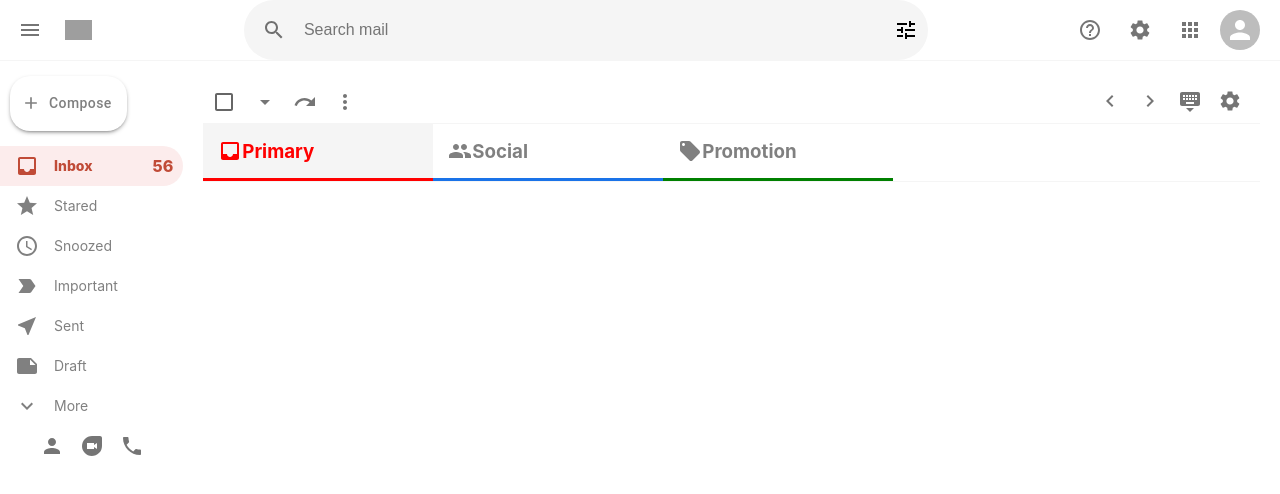
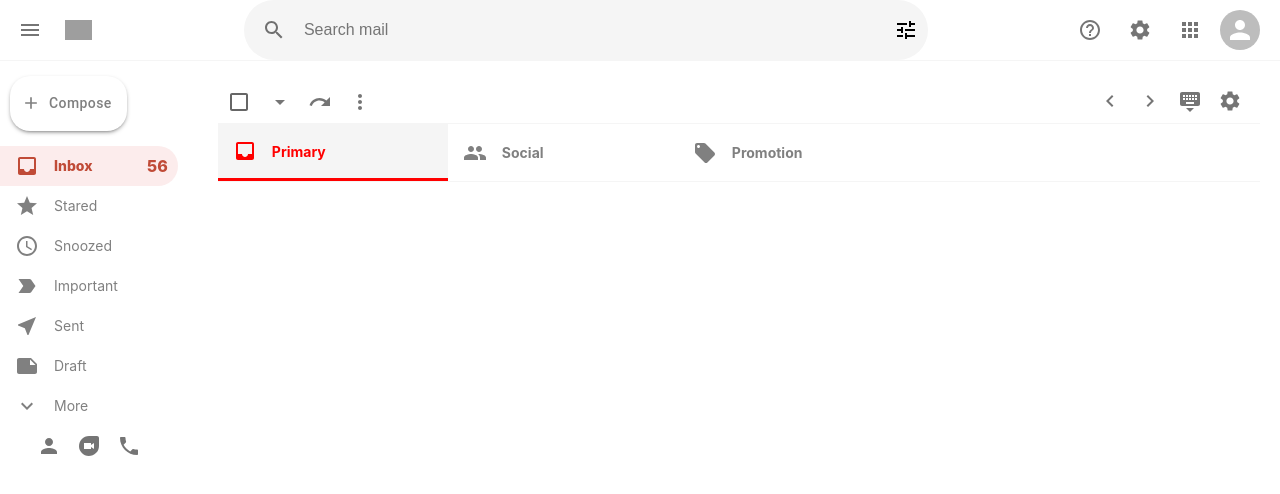
Before and after one commit to arsalan1664/gmail, a React (Create React App) app: page / in a window 1280 px wide. Shown: the top 494 px of the page. Built offline with nearby package versions, Linux system fonts and the light colour scheme; grey boxes are pictures that could not be loaded.

Commit message:
ready for email list building

```diff
--- a/src/Section.css
+++ b/src/Section.css
@@ -6,8 +6,11 @@
     min-width: 200px;
     cursor: pointer;
     color: grey;
-    border-width: o !important;
+    border-width: 0 !important;
 }
+
+
+
 
 .section--selected{
     border-width: 3px !important;
@@ -16,5 +19,10 @@
 
 .section:hover{
     background-color: white;
-    border-width: 3px solid !important;
+    border-width: 3px !important;
 }
+
+.section >h4 {
+    font-size: 14px;
+    margin-left: 15px ;
+}
--- a/src/Section.js
+++ b/src/Section.js
@@ -6,11 +6,11 @@
     <div className={`section ${selected && 'section--selected'}`}
 
     style={{
-        borderBottom : `3px solid ${color}`,
-        color:`${ selected && color}`
+        borderBottom: `3px solid ${ color}`,
+        color:`${ selected && color}`,
     }}>
         {Icon}
-        <h3>{title}</h3>
+        <h4>{title}</h4>
     </div>
   )
 }
--- a/src/Sidebar.css
+++ b/src/Sidebar.css
@@ -1,3 +1,11 @@
+.sidebar {
+    flex: 0,3;
+    max-width: 300px;
+    padding-right: 20px;
+
+}
+
+
 .sidebar__compose{
     color: grey !important;
     margin-top: 15px !important;
--- a/src/SidebarOption.css
+++ b/src/SidebarOption.css
@@ -12,7 +12,6 @@
 .sidebarOption > p {
     display: none;
     font-weight: 300;
-    margin-left: 60px;
 }
 
 .sidebarOption > .MuiSvgIcon-root {
@@ -43,4 +42,6 @@
     margin-left: 10px;
     font-size: 14px;
     font-weight: 400;
+    margin-right: 50px;
+
 }
```
